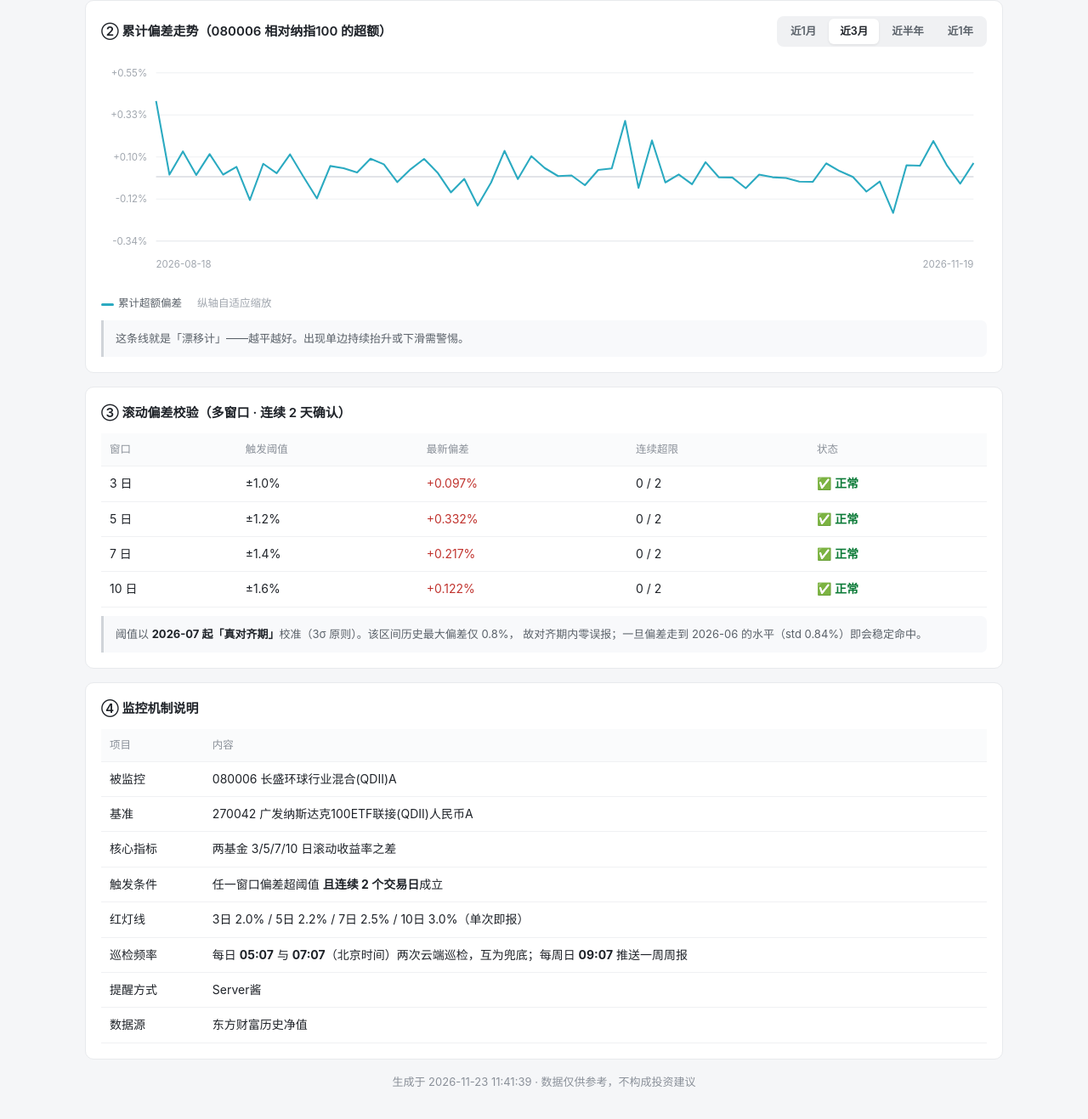
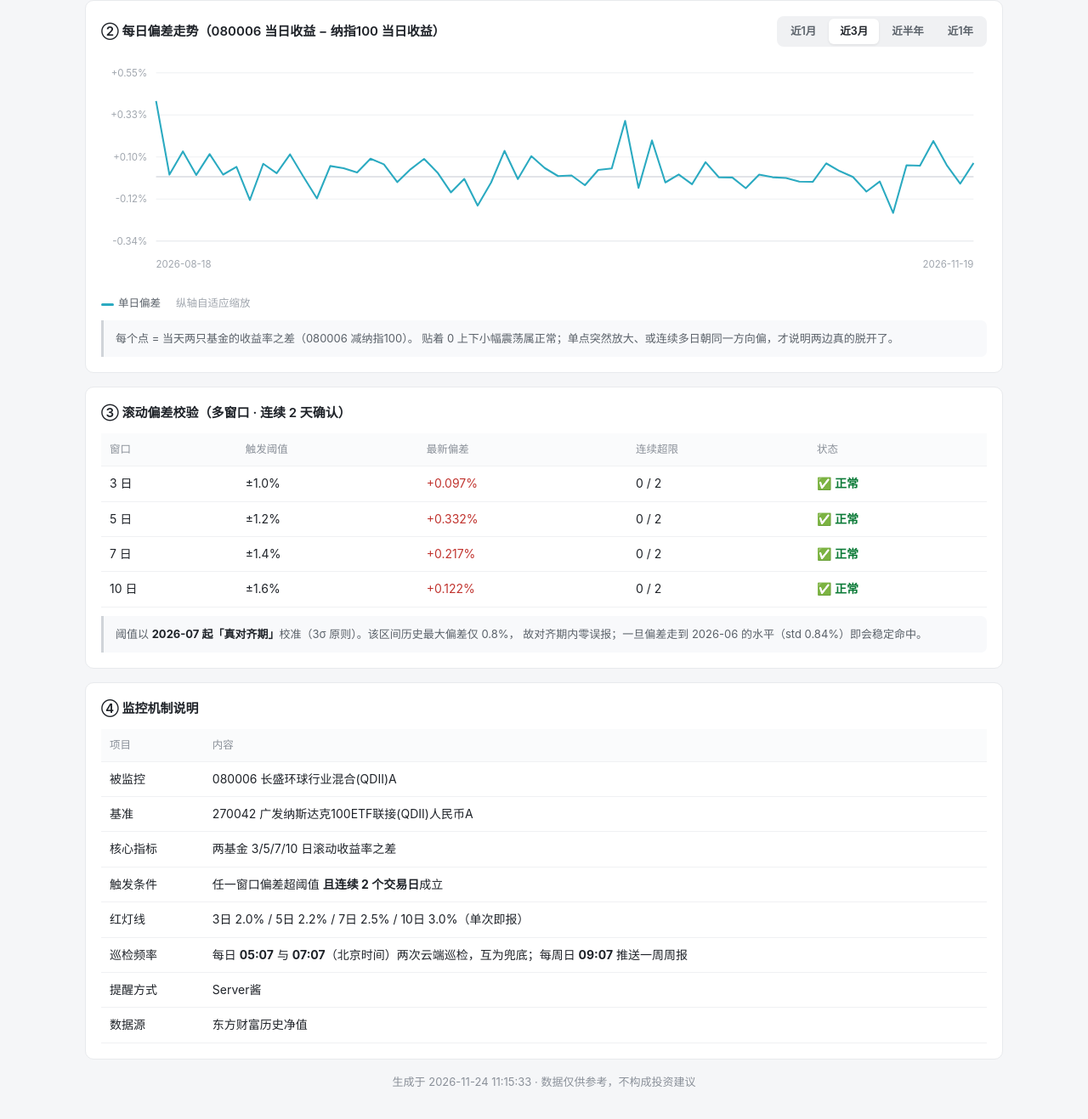
Before and after one commit to qinglisinianchun/fund-drift-monitor, a plain HTML site: page index.html in a window 1280 px wide. Shown: the part 845-2162 px from the top of the page at 85% size. Drawn offline with Linux system fonts and the light colour scheme.

Commit message:
fix(看板): 图②标题与实际内容不符，改称「每日偏差」
图②渲染的是 daily_dev（逐日收益率之差），标题却写「累计偏差走势」、
图例写「累计超额偏差」，容易让人把每天 ±0.4% 的锯齿当成累计结果。

- 标题 → 「每日偏差走势（080006 当日收益 − 纳指100 当日收益）」
- 图例 → 「单日偏差」
- tips → 改为「单点放大 / 连续同向才需警惕」，不再写死 ±0.2% 这类会过期的数字
- 说明.md 同步，并注明累计超额看 ① 的悬停浮框

不动 monitor.py：③ 的滚动偏差与告警是独立计算的，本次仅改渲染层文案。
① 悬停框里的「累计偏差」是对的（av[i]-bv[i] 确为自区间起点的累计差），保留。

```diff
--- a/index.html
+++ b/index.html
@@ -199,13 +199,14 @@ body{padding:10px}
 
 <div class="panel">
   <h2>
-    <span class="ttl">② 累计偏差走势（080006 相对纳指100 的超额）</span>
+    <span class="ttl">② 每日偏差走势（080006 当日收益 − 纳指100 当日收益）</span>
     <span class="seg" id="seg2"><button data-r="1m">近1月</button><button data-r="3m" class="on">近3月</button><button data-r="6m">近半年</button><button data-r="1y">近1年</button></span>
   </h2>
   <svg class="chart" id="chartDev" viewBox="0 0 1000 260" preserveAspectRatio="none"></svg>
-  <div class="legend"><span><i class="sw-dev"></i>累计超额偏差</span>
+  <div class="legend"><span><i class="sw-dev"></i>单日偏差</span>
   <span class="muted">纵轴自适应缩放</span></div>
-  <div class="tips">这条线就是「漂移计」——越平越好。出现单边持续抬升或下滑需警惕。</div>
+  <div class="tips">每个点 = 当天两只基金的收益率之差（080006 减纳指100）。
+  贴着 0 上下小幅震荡属正常；单点突然放大、或连续多日朝同一方向偏，才说明两边真的脱开了。</div>
 </div>
 
 <div class="panel">
@@ -234,7 +235,7 @@ body{padding:10px}
 </div>
 
 <div class="sub" style="text-align:center;margin-top:8px">
-  生成于 2026-11-23 11:41:39 · 数据仅供参考，不构成投资建议
+  生成于 2026-11-24 11:15:33 · 数据仅供参考，不构成投资建议
 </div>
 </div>
 
@@ -333,7 +334,7 @@ function startIndex(n) {
   return s;
 }
 
-// 累计偏差按**日期**取值：它比 dates 少一天（首日无偏差），按索引切会错位
+// 单日偏差按**日期**取值：它比 dates 少一天（首日无偏差），按索引切会错位
 const DEV_MAP = new Map((DATA.dev || []).map(p => [p[0], p[1]]));
 
 // 两个面板各存各的选中区间，互不相干
@@ -372,7 +373,7 @@ function renderNav() {
     '显示 ' + dts.length + ' 个交易日：' + dts[0] + ' ~ ' + dts[dts.length - 1];
 }
 
-// ---------- 图②：累计偏差走势 ----------
+// ---------- 图②：每日偏差走势 ----------
 function renderDev() {
   T = theme();
   const n = DATA.ranges[state.dev];
```
Also changed, not shown: 2 other files.
